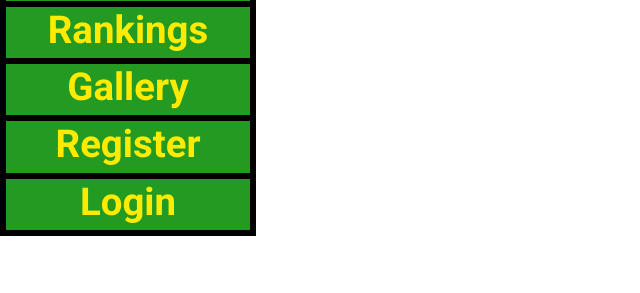
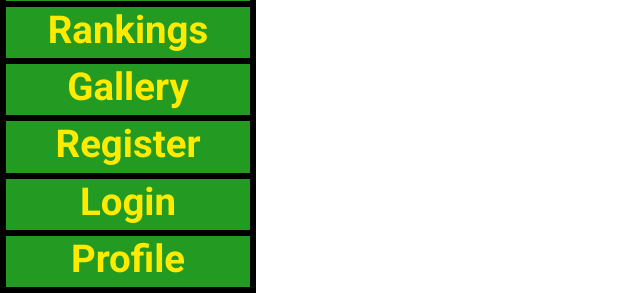
Before and after one commit to Code-Institute-Submissions/scvac-league, a Flask app: page / in a window 1280 px wide. Shown: the part 605-898 px from the top of the page, without its empty margins (0-640 px from the left). Before the commit the page ends 841 px from the top, so only its background shows below. Run offline with Flask 2, Linux system fonts and the light colour scheme; data that the repository does not hold is empty; some libraries are stand-ins or nearby versions.

Commit message:
Create Profile template

```diff
--- a/app.py
+++ b/app.py
@@ -56,6 +56,8 @@ def register():
 
         session["user"] = request.form.get("username").lower()
         flash("Registration successful!")
+        return redirect(url_for("profile", username=session["user"]))
+
     return render_template("register.html")
 
 
@@ -69,7 +71,10 @@ def login():
             if check_password_hash(
                 existing_user["password"], request.form.get("password")):
                     session["user"] = request.form.get("username").lower()
-                    flash("Welcome back {}".format(request.form.get("username")))
+                    flash("Welcome back {}".format(
+                        request.form.get("username")))
+                    return redirect(url_for(
+                        "profile", username=session["user"]))
             else:
                 flash("Incorrect username and/or password")
                 return redirect(url_for("login"))
@@ -81,6 +86,13 @@ def login():
     return render_template("login.html")
 
 
+@app.route("/profile/<username>", methods=["GET", "POST"])
+def profile(username):
+    username = mongo.db.users.find_one(
+        {"username": session["user"]})["username"]
+    return render_template("profile.html", username=username)
+
+
 if __name__ == "__main__":
     app.run(host=os.environ.get("IP"),
             port=int(os.environ.get("PORT")),
--- a/templates/base.html
+++ b/templates/base.html
@@ -38,6 +38,7 @@
             <a href="gallery.html">Gallery</a>
             <a href="{{ url_for('register') }}">Register</a>
             <a href="{{ url_for('login') }}">Login</a>
+            <a href="{{ url_for('profile', username=session['user']) }}">Profile</a>
         </div>
     </nav>
 
--- /dev/null
+++ b/templates/profile.html
@@ -0,0 +1,6 @@
+{% extends "base.html" %}
+{% block content %}
+
+    <h1>{{ username }}'s Profile</h1><br>
+
+{% endblock %}
```
